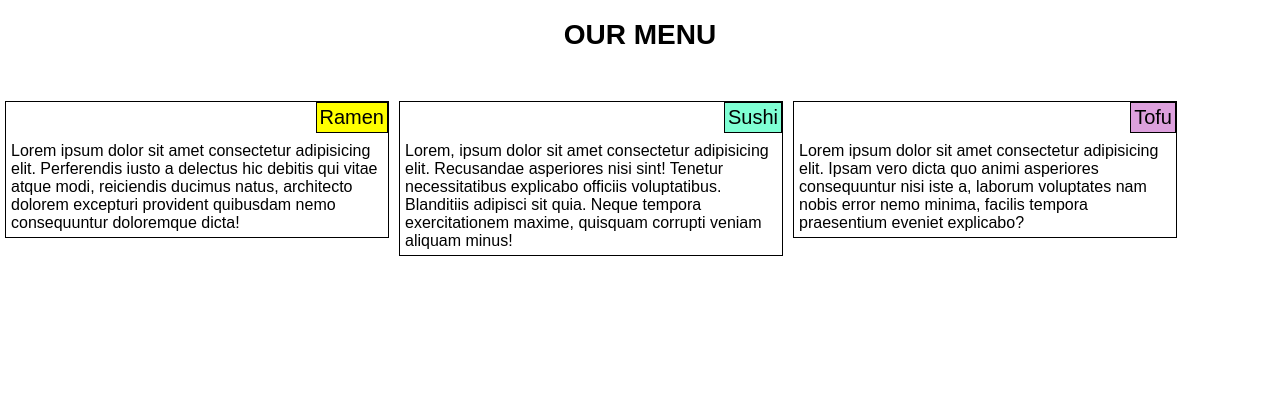
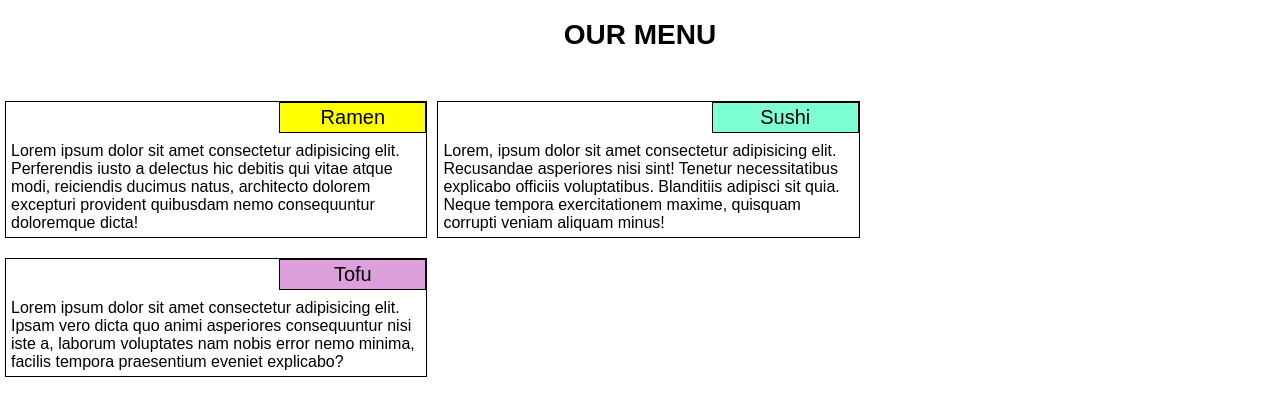
Before and after one commit to RitoBose/Coursera, a plain HTML site: page index.html in a window 1280 px wide. Drawn offline with Linux system fonts and the light colour scheme.

Commit message:
Update style.css

```diff
--- a/css/style.css
+++ b/css/style.css
@@ -25,6 +25,7 @@ section > section{
     position: absolute; top: 0px; right: 0px;
     text-align: center;
     font-size: 125%;
+    width:35%;
 }
 .one{
     background-color: aquamarine;
@@ -34,12 +35,12 @@ section > section{
 }
 @media (min-width: 992px) {
     .me{
-        width: 30%;
+        width: 33%;
     }
 }
 @media (min-width: 768px) and (max-width: 991px){
     .me{
-        width:40%;
+        width:45%;
     }
     .me #name{
         width:100%;
```
